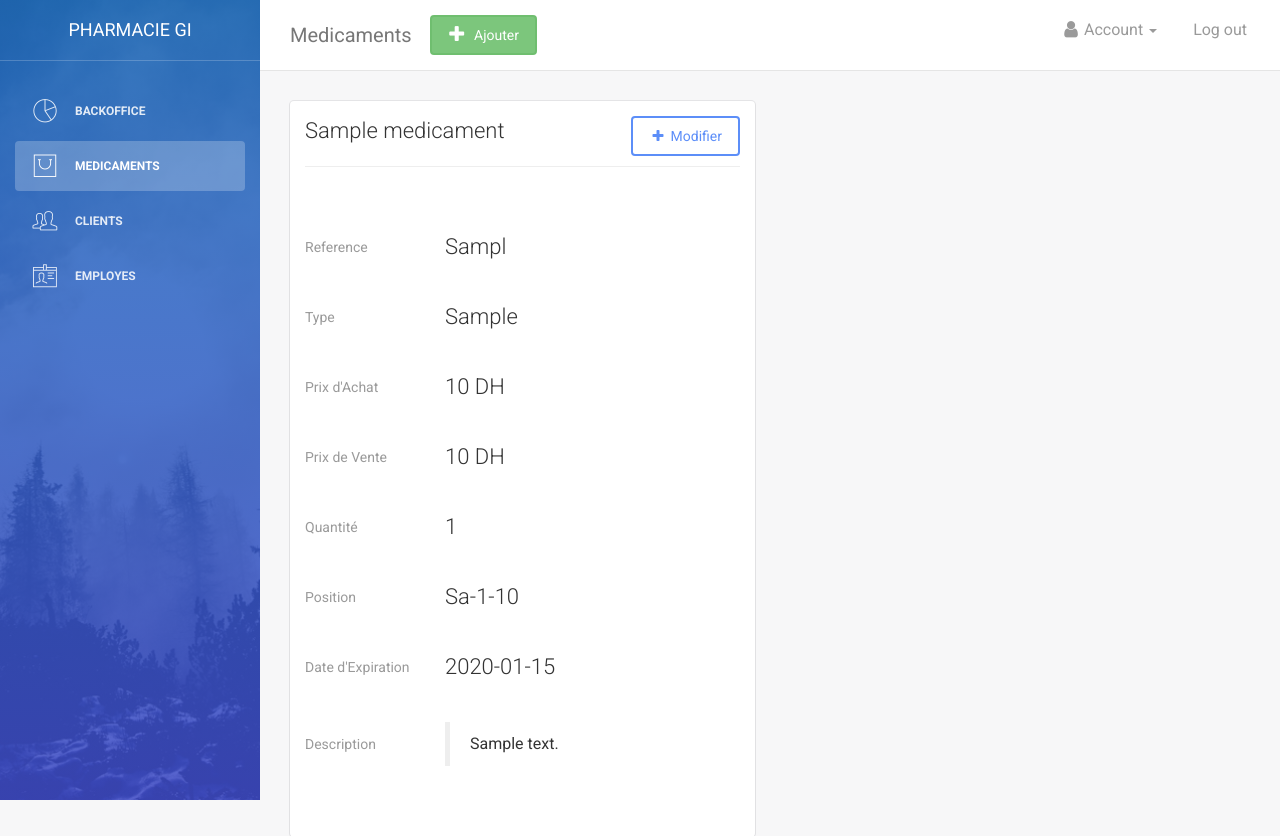
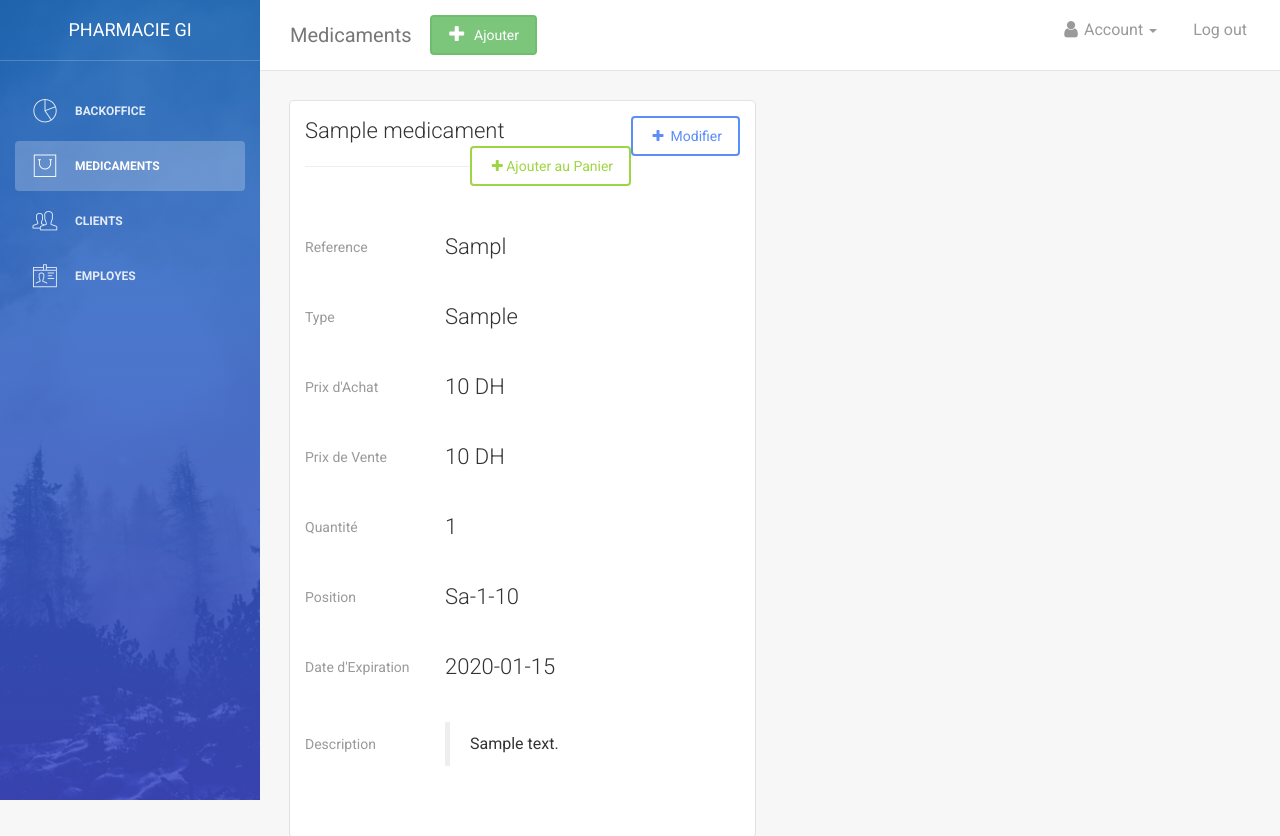
Before and after one commit to leMedi/gestion-pharmacie, a PHP site: page /gestion-phramacie/medicaments/info.php?id=1 in a window 1280 px wide. Shown: the top 836 px of the page. Run offline with PHP 8.4, Linux system fonts and the light colour scheme; tables that the repository leaves empty hold one stand-in row (values such as "Sample post"); some libraries are stand-ins or nearby versions.

Commit message:
medicaments: info ajouter au pannier

```diff
--- a/medicaments/info.php
+++ b/medicaments/info.php
@@ -48,6 +48,15 @@ if($medicament == false)
                                         <i class="fa fa-plus"></i>
                                         Modifier
                                     </a>
+                                    <?php if(in_array($medicament->id, $_SESSION['medicaments'])): ?>
+                                        <button id="btn-add-cart" class="btn btn-warning pull-right" data-id="<?= $medicament->id ?>">
+                                            <i class="fa fa-minus"></i>Retirer du panier
+                                        </button>
+                                    <?php else: ?>
+                                        <button id="btn-add-cart" class="btn btn-success pull-right" data-id="<?= $medicament->id ?>">
+                                            <i class="fa fa-plus"></i>Ajouter au Panier
+                                        </button>
+                                    <?php endif; ?>
                                 </h4>
                                 <hr>
                             </div>
@@ -101,3 +110,27 @@ if($medicament == false)
         'path' => '../'
     ));
 ?>
+<script>
+    $('#btn-add-cart').click(function(e){
+        e.preventDefault();
+        $this = $(this);
+
+        var estAjouter = $this.hasClass('btn-success');
+        var action =  estAjouter ? 'ajouter_p' : 'enlever_p';
+
+        $.post('<?= lien('/achat/handler.php') ?>',
+        {
+            action: action,
+            id: $this.data('id')
+        })
+        .done(function (data) {
+            console.log(data);
+            if(data == 'ok'){
+                if(estAjouter)
+                    $this.removeClass('btn-success').addClass('btn-warning').html('<i class="fa fa-minus"></i> Retirer du panier');
+                else
+                    $this.addClass('btn-success').removeClass('btn-warning').html('<i class="fa fa-plus"></i> Ajouter au Panier');
+            }
+        });
+    })
+</script>
```
